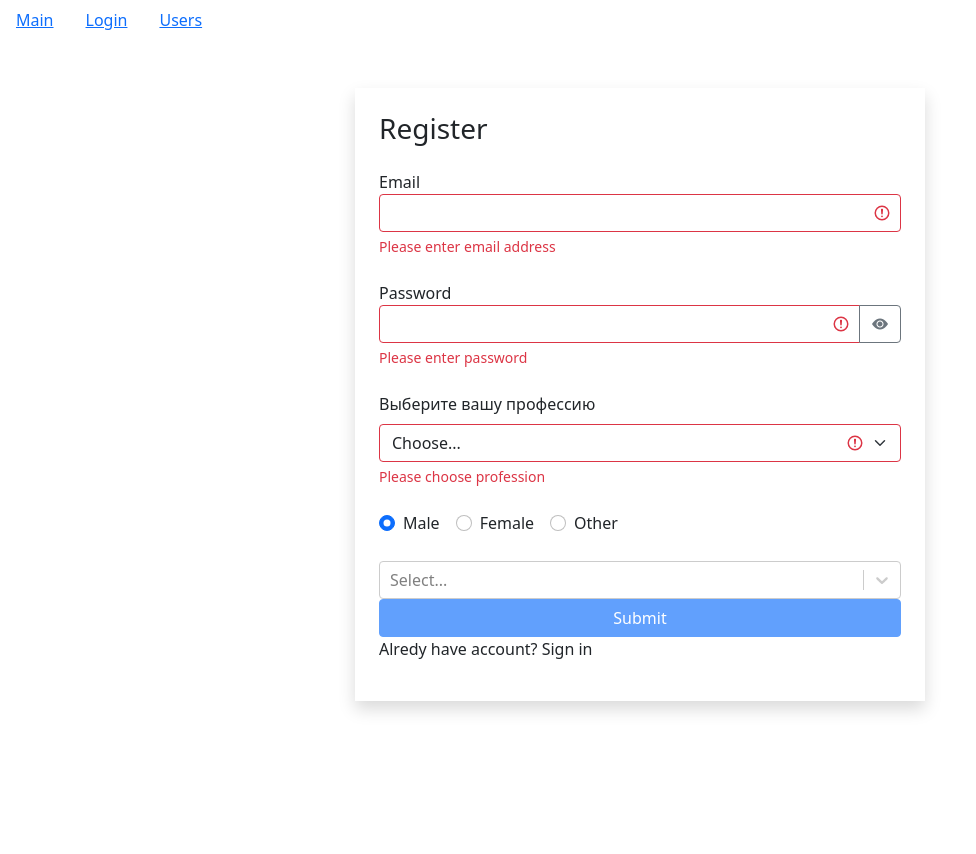
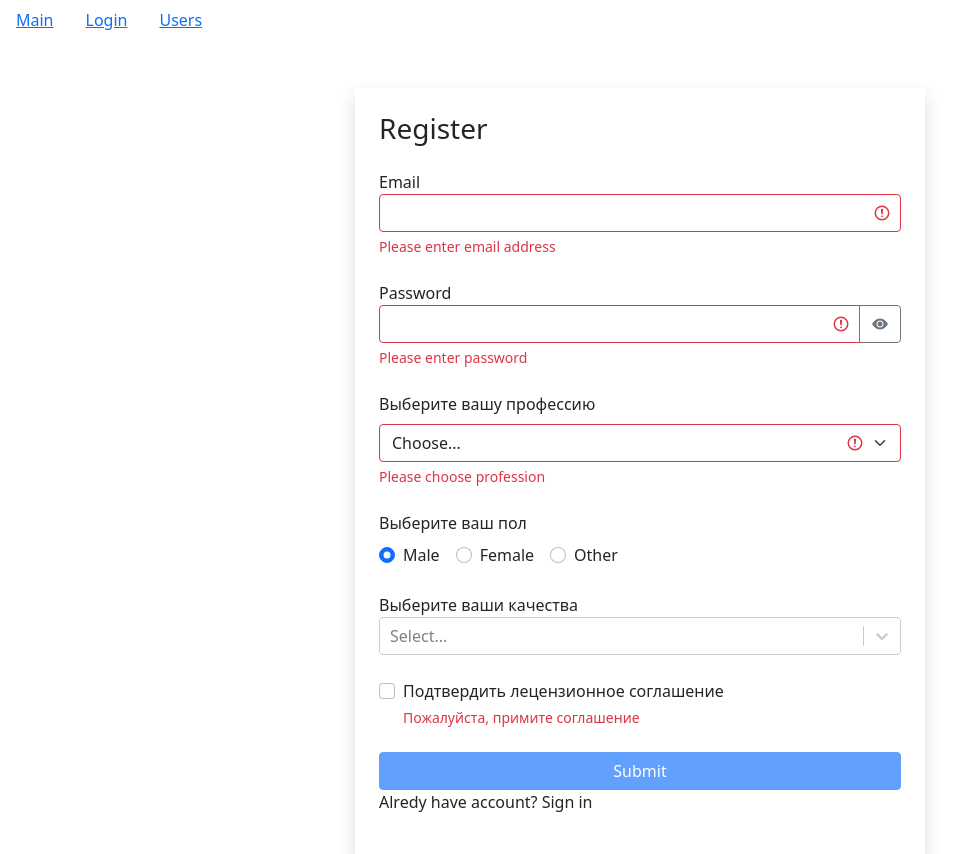
Before and after one commit to DariaBrusnitsina/fast-company, a React (Create React App) app: page /login/1 in a window 1280 px wide. Both pictures are taken after a click on the button "Sign up". Shown: the whole page, without its empty margins (0-976 px from the left). Before the commit the page ends 800 px from the top, so only its background shows below. Built offline with nearby package versions, Linux system fonts and the light colour scheme.

Commit message:
feat: implement fields

```diff
--- /dev/null
+++ b/src/app/components/common/form/checkBoxField.jsx
@@ -0,0 +1,35 @@
+import React from "react";
+import PropTypes from "prop-types";
+
+const CheckBoxField = ({ name, value, onChange, children, error }) => {
+    const handleChange = ({ target }) => {
+        onChange({ name, value: !value });
+    };
+    const getInputClasses = () => {
+        return "form-check-label" + (error ? " is-invalid" : "");
+    };
+    return (
+        <div className="mb-4">
+            <div className="form-check">
+                <input className="form-check-input" type="checkbox" value="" id={name} onChange={handleChange} checked={value}/>
+                <label className={getInputClasses()} htmlFor="flexCheckDisabled">
+                    {children}
+                </label>
+                {error && <div className="invalid-feedback">
+                    {error}
+                </div>}
+            </div>
+        </div>
+    );
+};
+
+CheckBoxField.propTypes = {
+    label: PropTypes.string.isRequired,
+    name: PropTypes.string.isRequired,
+    error: PropTypes.string.isRequired,
+    value: PropTypes.bool.isRequired,
+    onChange: PropTypes.func.isRequired,
+    children: PropTypes.oneOfType([PropTypes.arrayOf(PropTypes.node), PropTypes.node])
+};
+
+export default CheckBoxField;
--- a/src/app/components/common/form/multySelectField.jsx
+++ b/src/app/components/common/form/multySelectField.jsx
@@ -2,18 +2,29 @@ import React from "react";
 import PropTypes from "prop-types";
 import Select from "react-select";
 
-const MultySelectField = ({ options, onChange }) => {
+const MultySelectField = ({ options, onChange, name, label, defaultValue }) => {
     const optionsArray = !Array.isArray(options) && typeof (options) === "object"
         ? Object.keys(options).map(optionName => ({ label: options[optionName].name, value: options[optionName]._id }))
         : options;
+
+    const handleChange = (value) => {
+        onChange({ name, value });
+    };
+
     return (
+        <div className="mb-4">
+            <label>{label}</label>
             <Select
+                closeMenuOnSelect={false}
+                defaultValue = {defaultValue}
                 isMulti
                 options={optionsArray}
                 className="basic-multi-select"
                 classNamePrefix="select"
-            onChange={onChange}
+                onChange={handleChange}
+                name = {name}
             />
+        </div>
 
     );
 };
@@ -21,7 +32,10 @@ const MultySelectField = ({ options, onChange }) => {
 MultySelectField.propTypes = {
     options: PropTypes.array.isRequired,
     onChange: PropTypes.func.isRequired,
-    error: PropTypes.string.isRequired
+    error: PropTypes.string.isRequired,
+    name: PropTypes.string.isRequired,
+    label: PropTypes.string.isRequired,
+    defaultValue: PropTypes.array.isRequired
 };
 
 export default MultySelectField;
--- a/src/app/components/common/form/radioField.jsx
+++ b/src/app/components/common/form/radioField.jsx
@@ -2,14 +2,18 @@ import React from "react";
 import PropTypes from "prop-types";
 
 const RadioField = ({ options, name, value, onChange, label }) => {
+    const handleChange = ({ target }) => {
+        onChange({ name: target.name, value: target.value });
+    };
     return (
         <div className="mb-4">
             <label className="form-label">{label}</label>
-            {options.map((option) => (
+            <div>{options.map((option) => (
                 <div className="form-check form-check-inline" key={option.name + "_" + option.value}>
-                    <input className="form-check-input" type="radio" name={name} id={option.name + "_" + option.value} checked={option.value === value} value={option.value} onChange={onChange}/>
+                    <input className="form-check-input" type="radio" name={name} id={option.name + "_" + option.value} checked={option.value === value} value={option.value} onChange={handleChange}/>
                     <label className="form-check-label" htmlFor={option.name + "_" + option.value}>{option.name}</label>
                 </div>))}
+            </div>
         </div>
     );
 };
--- a/src/app/components/common/form/selectField.jsx
+++ b/src/app/components/common/form/selectField.jsx
@@ -1,7 +1,7 @@
 import React from "react";
 import PropTypes from "prop-types";
 
-const SelectField = ({ label, value, onChange, defaultOption, options, error }) => {
+const SelectField = ({ label, value, onChange, defaultOption, options, error, name }) => {
     const optionsArray = !Array.isArray(options) && typeof (options) === "object"
         ? Object.keys(options).map(optionName => ({ name: options[optionName].name, value: options[optionName]._id }))
         : options;
@@ -9,11 +9,14 @@ const SelectField = ({ label, value, onChange, defaultOption, options, error })
     const getInputClasses = () => {
         return "form-select" + (error ? " is-invalid" : "");
     };
+    const handleChange = ({ target }) => {
+        onChange({ name: target.name, value: target.value });
+    };
 
     return (<>
         <div className="mb-4">
-            <label htmlFor="validationCustom04" className="form-label">{label}</label>
-            <select className={getInputClasses()} id="validationCustom04" value={value} name="profession" onChange={onChange}>
+            <label htmlFor={name} className="form-label">{label}</label>
+            <select className={getInputClasses()} id={name} value={value} name={name} onChange={handleChange}>
                 <option disabled value="">{defaultOption}</option>
                 {optionsArray && optionsArray.map(option => (
                     <option
@@ -33,6 +36,7 @@ SelectField.propTypes = {
     value: PropTypes.string.isRequired,
     onChange: PropTypes.func.isRequired,
     error: PropTypes.string.isRequired,
+    name: PropTypes.string.isRequired,
     options: PropTypes.oneOfType([PropTypes.object, PropTypes.array])
 
 };
--- a/src/app/components/common/form/textField.jsx
+++ b/src/app/components/common/form/textField.jsx
@@ -3,6 +3,10 @@ import PropTypes from "prop-types";
 
 const TextField = ({ label, type, name, value, onChange, error }) => {
     const [showPassword, setShowPassword] = useState(false);
+
+    const handleChange = ({ target }) => {
+        onChange({ name: target.name, value: target.value });
+    };
     const getInputClasses = () => {
         return "form-control" + (error ? " is-invalid" : "");
     };
@@ -14,7 +18,7 @@ const TextField = ({ label, type, name, value, onChange, error }) => {
         <div className="mb-4">
             <label htmlFor={name}>{label}</label>
             <div className="input-group has-validation">
-                <input className={getInputClasses()} type={showPassword ? "text" : type} id={name} value={value} name={name} onChange={onChange}/>
+                <input className={getInputClasses()} type={showPassword ? "text" : type} id={name} value={value} name={name} onChange={handleChange}/>
                 { type === "password" && <button className="btn btn-outline-secondary" type="button" onClick={toggleShowPassword}><i className={"bi bi-eye" + (showPassword ? "-slash-fill" : "-fill")}></i></button> }
                 {error && <div className="invalid-feedback">{error}</div>}
             </div>
--- a/src/app/components/pages/userPage/userPage.jsx
+++ b/src/app/components/pages/userPage/userPage.jsx
@@ -9,7 +9,7 @@ const UserPage = ({ userId }) => {
     const [user, setUser] = useState();
     useEffect(() => {
         api.users.getById(userId).then((data) => setUser(data));
-    });
+    }, []);
     const handleClick = () => {
         history.push("/users");
     };
--- a/src/app/components/ui/loginForm.jsx
+++ b/src/app/components/ui/loginForm.jsx
@@ -1,12 +1,13 @@
 import React, { useState, useEffect } from "react";
+import CheckBoxField from "../common/form/checkBoxField";
 import TextField from "../common/form/textField";
 import { validator } from "../utils/validator";
 
 const LoginForm = () => {
-    const [data, setData] = useState({ email: "", password: "" });
+    const [data, setData] = useState({ email: "", password: "", stayOn: false });
     const [errors, setErrors] = useState({ });
 
-    const handleChange = ({ target }) => {
+    const handleChange = (target) => {
         setData((prevState) => ({ ...prevState, [target.name]: target.value }));
     };
     const isValid = Object.keys(errors).length === 0;
@@ -42,6 +43,7 @@ const LoginForm = () => {
         <form onSubmit={handleSubmit}>
             <TextField label="Email" name="email" value={data.email} onChange={handleChange} error={errors.email}/>
             <TextField label="Password" type="password" name="password" value={data.password} onChange={handleChange} error={errors.password}/>
+            <CheckBoxField value={data.stayOn} onChange={handleChange} name="stayOn">Оставаться в системе</CheckBoxField>
             <button className="btn btn-primary w-100 mx-auto" type="submit" disabled={!isValid}>Submit</button>
         </form>
 
--- a/src/app/components/ui/registerForm.jsx
+++ b/src/app/components/ui/registerForm.jsx
@@ -5,15 +5,16 @@ import api from "../../api";
 import SelectField from "../common/form/selectField";
 import RadioField from "../common/form/radioField";
 import MultySelectField from "../common/form/multySelectField";
+import CheckBoxField from "../common/form/checkBoxField";
 
 const RegisterForm = () => {
     const [professions, setProfession] = useState();
     const [qualities, setQualities] = useState();
 
-    const [data, setData] = useState({ email: "", password: "", profession: "", sex: "male" });
+    const [data, setData] = useState({ email: "", password: "", profession: "", sex: "male", qualities: [], licence: false });
     const [errors, setErrors] = useState({ });
 
-    const handleChange = ({ target }) => {
+    const handleChange = (target) => {
         setData((prevState) => ({ ...prevState, [target.name]: target.value }));
     };
 
@@ -40,6 +41,9 @@ const RegisterForm = () => {
         },
         profession: {
             isRequired: { message: "Please choose profession" }
+        },
+        licence: {
+            isRequired: { message: "Пожалуйста, примите соглашение" }
         }
     };
 
@@ -57,9 +61,10 @@ const RegisterForm = () => {
         <form onSubmit={handleSubmit}>
             <TextField label="Email" name="email" value={data.email} onChange={handleChange} error={errors.email}/>
             <TextField label="Password" type="password" name="password" value={data.password} onChange={handleChange} error={errors.password}/>
-            <SelectField defaultOption="Choose..." label="Выберите вашу профессию" options={professions} value={data.profession} onChange={handleChange} error={errors.profession}/>
-            <RadioField name="sex" onChange={handleChange} value={data.sex} options={[{ name: "Male", value: "male" }, { name: "Female", value: "female" }, { name: "Other", value: "other" }]}/>
-            <MultySelectField options={qualities} onChange={handleChange}/>
+            <SelectField name="profession" defaultOption="Choose..." label="Выберите вашу профессию" options={professions} value={data.profession} onChange={handleChange} error={errors.profession}/>
+            <RadioField label="Выберите ваш пол" name="sex" onChange={handleChange} value={data.sex} options={[{ name: "Male", value: "male" }, { name: "Female", value: "female" }, { name: "Other", value: "other" }]}/>
+            <MultySelectField defaultValue={data.qualities} label="Выберите ваши качества" name="qualities" options={qualities} onChange={handleChange}/>
+            <CheckBoxField error={errors.licence} value={data.licence} onChange={handleChange} name="licence">Подтвердить лецензионное соглашение</CheckBoxField>
             <button className="btn btn-primary w-100 mx-auto" type="submit" disabled={!isValid}>Submit</button>
         </form>
     );
--- a/src/app/components/utils/validator.js
+++ b/src/app/components/utils/validator.js
@@ -3,9 +3,14 @@ export function validator(data, config) {
     function validate(validateMethod, data, config) {
         let statusValidate;
         switch (validateMethod) {
-        case "isRequired":
-            statusValidate = data.trim() === "";
+        case "isRequired":{
+            if (typeof data === "boolean") {
+                statusValidate = !data;
+            } else {
+                statusValidate = data.trim() === "";
+            }
             break;
+        }
         case "isEmail": {
             const emailRegExp = /^\S+@\S+\.\S+$/g;
             statusValidate = !emailRegExp.test(data);
```
Lines whose indentation alone changed are shown as unchanged.
